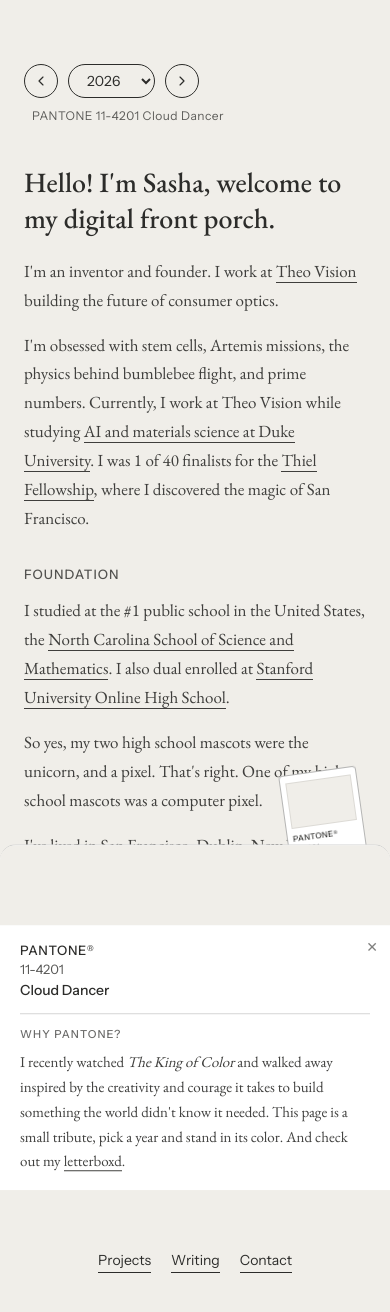
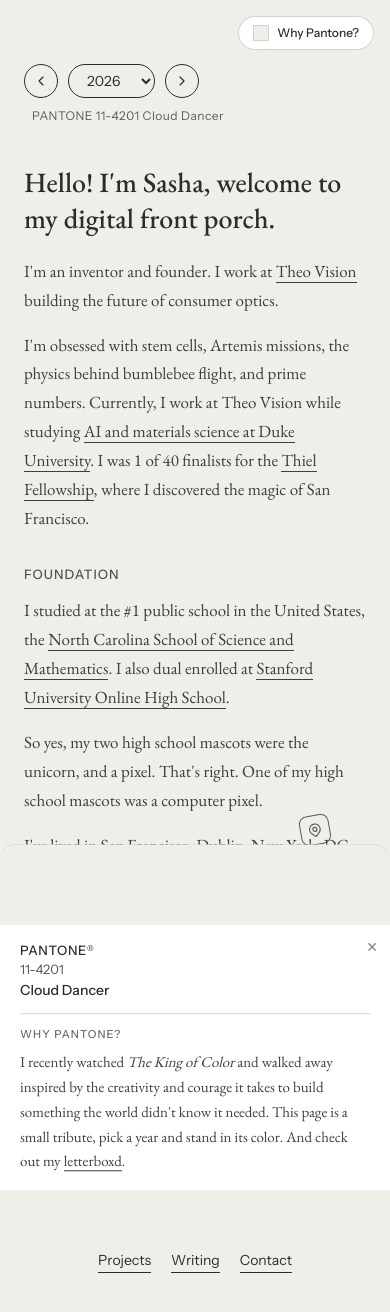
Before and after one commit to SashaSurkin/sashasurkin-site, a Next.js app: page / in a window 390 px wide. Built offline with nearby package versions, Linux system fonts and the light colour scheme.

Commit message:
Move mobile Why Pantone pill to top right

```diff
--- a/src/app/globals.css
+++ b/src/app/globals.css
@@ -25,21 +25,3 @@
   color: var(--foreground);
   font-family: var(--font-garamond), Garamond, Georgia, serif;
 }
-
-@keyframes chip-peek {
-  0%, 80%, 100% { transform: rotate(-8deg) translateY(0); }
-  86% { transform: rotate(-8deg) translateY(-12px); }
-  92% { transform: rotate(-8deg) translateY(0); }
-}
-
-.chip-peek {
-  animation: chip-peek 6s ease-in-out infinite;
-  transform-origin: bottom center;
-}
-
-@media (prefers-reduced-motion: reduce) {
-  .chip-peek {
-    animation: none;
-    transform: rotate(-8deg);
-  }
-}
--- a/src/app/page.tsx
+++ b/src/app/page.tsx
@@ -220,23 +220,15 @@
       <button
         aria-label="Open the Why Pantone story"
         onClick={() => setCardOpen(true)}
-        className={`chip-peek fixed -bottom-7 right-5 z-20 block h-[102px] w-[78px] cursor-pointer rounded border border-[#2C2C2A]/35 bg-white p-[5px] text-left text-[#2C2C2A] transition-opacity duration-300 lg:hidden ${
+        className={`font-sans fixed right-4 top-4 z-20 flex cursor-pointer items-center gap-2 rounded-full border border-[#2C2C2A]/20 bg-white px-3.5 py-2 text-xs font-medium text-[#2C2C2A] transition-opacity duration-300 lg:hidden ${
           cardOpen ? "pointer-events-none opacity-0" : "opacity-100"
         }`}
       >
         <span
-          className="block h-[46px] w-full border border-[#2C2C2A]/10 transition-colors duration-500"
+          className="h-4 w-4 border border-[#2C2C2A]/15 transition-colors duration-500"
           style={{ background: backgroundFor(colors) }}
         />
-        <span className="font-sans mt-1 block text-[8px] font-medium tracking-[0.04em]">
-          PANTONE<sup className="text-[5px]">®</sup>
-        </span>
-        <span className="font-sans block text-[7.5px] opacity-75">
-          {colors.map((c) => c.code).join(" + ")}
-        </span>
-        <span className="font-sans block text-[8px] font-medium">
-          Why Pantone?
-        </span>
+        Why Pantone?
       </button>
 
       <div
```
